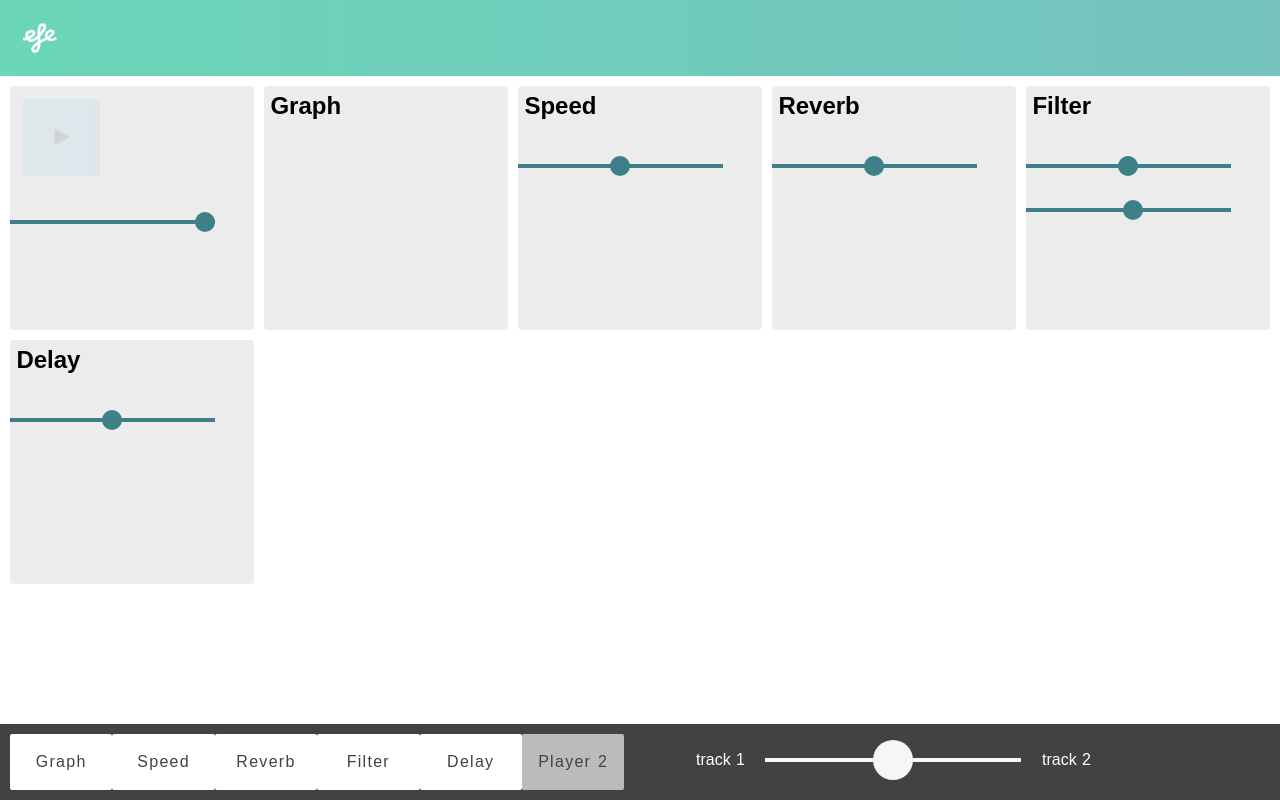
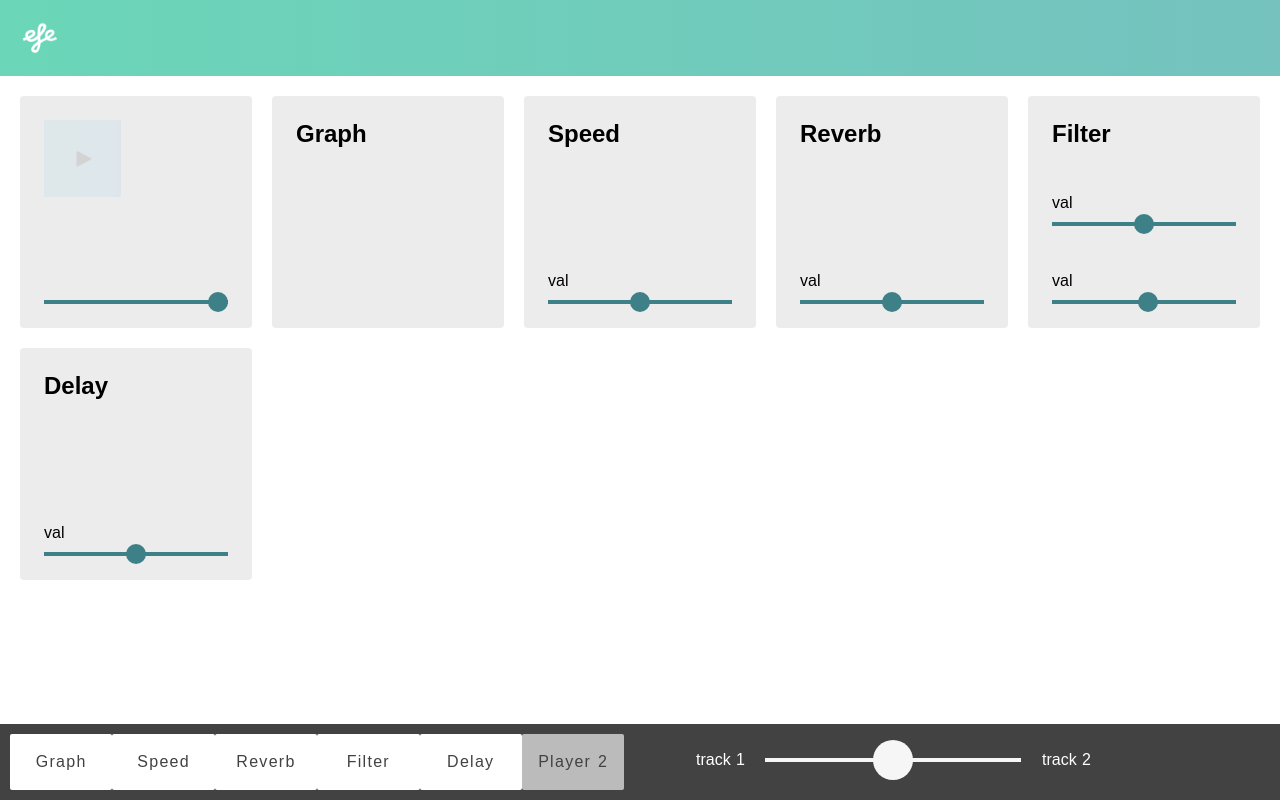
Before and after one commit to nckn/effe, a Nuxt app: page / in a window 1280 px wide. Built offline with nearby package versions, Linux system fonts and the light colour scheme.

Commit message:
Improving layout

```diff
--- a/assets/scss/main.scss
+++ b/assets/scss/main.scss
@@ -4,13 +4,16 @@
   Light blue: #A6CFDB;
 */
 
+$bar-height: 76px;
+$padding-node: 24px;
+$gap: 20px;
+$fx-bg: #BBB;
+
 * {
   margin: 0px;
   padding: 0px;
 }
 
-$bar-height: 76px;
-$fx-bg: #BBB;
 
 html, body {
   width: 100vw;
@@ -94,19 +97,26 @@ canvas#analyser {
   justify-content: center;
 }
 
+@mixin makeResponsiveStyle($attr, $val-sm, $val-lg) {
+  #{$attr}: $val-sm;
+  @media screen and (min-width: 768px) {
+    #{$attr}: $val-lg;
+  }
+}
+
 .master {
   .panel {
     position: relative;
     width: 100%;
     height: calc(100% - #{$bar-height});
-    // height: 800px;
+    // height: auto;
     // margin: 6vh auto 100px auto;
-    padding: 10px;
+    padding: $gap;
     /*background: #69ACBE;*/
     // display: flex;
     // flex-wrap: wrap;
     display: grid;
-    grid-gap: 10px;
+    grid-gap: $gap;
     grid-template-columns: repeat(2, minmax(100px, 1fr));
     // grid-template-columns: 1fr 1fr 1fr;
     @media screen and (min-width: 768px) {
@@ -129,6 +139,15 @@ canvas#analyser {
       position: relative;
       @include borderRadius(4px);
       @include transThis(opacity, 0.5s, ease-out);
+      // background: purple;
+      padding: $padding-node;
+      display: flex;
+      align-items: stretch;
+      justify-content: space-between;
+      flex-direction: column;
+      * {
+        // background: red;
+      }
       &.player {
         // display: block;
         @include transThis(all, 0.5s, ease-out);
@@ -149,8 +168,34 @@ canvas#analyser {
           white-space: normal;
         }
       }
-      h2 { margin: .5vw; width: 32%; height: 20%; float: left; }
-      h3 { margin: 8px 0 0 8%; float: left; }
+      h2 {
+
+      }
+      h3 {
+
+      }
+      .gui-wrapper {
+        display: flex;
+        align-items: stretch;
+        justify-content: space-between;
+        flex-direction: column;
+        &.sliders {
+          @include makeResponsiveStyle(height, 24px, 32px);
+        }
+        .slider-text {
+          display: flex;
+          justify-content: space-between;
+          label {
+            text-align: left;
+          }
+          output {
+            text-align: right;
+          }
+        }
+        input {
+          //
+        }
+      }
     }
   }
   /* Lower bar */
@@ -235,8 +280,9 @@ input[type="submit"] {
 .visible { opacity: 1; border: none; }
 
 .button-reg-one, .button-reg-two {
-  width: 6vw; height: 6vw;
-  margin: 1vw;
+  width: 6vw;
+  height: 6vw;
+  margin-right: 12px;
   color: #FFF;
 }
 
@@ -380,21 +426,15 @@ input {
 $thumb-size: 20px;
 
 input[type=range] {
-  width: 16vw; height: 4px;
+  height: 4px;
   -webkit-appearance: none;
   background-color: #3D8087;
-  margin: 2vh 0 3vh 0;
-}
-
-div.node.player > input[type=range] {
-  margin: 4vh 0 2vh 0;
 }
 
 input[type=range]::-moz-range-track {
   -webkit-appearance: none;
   background: #3D8087;
   height: 4px;
-  margin: 4vh 0 2vh 0;
 }
 
 input[type="range"]::-webkit-slider-thumb {
@@ -424,8 +464,8 @@ input[type=range]::-moz-focus-outer {
 
 /*hide the outline behind the border*/
 input[type=range]:-moz-focusring{
-    outline: none;
-    outline-offset: -1px;
+  outline: none;
+  outline-offset: -1px;
 }
 
 input[type=range]:focus::-moz-range-track {
@@ -437,11 +477,6 @@ input[type=range]:focus::-moz-range-track {
 }
 
 #delaysliders { position: relative; }
-
-output {
-  text-align: left;
-  margin: 0 7vh;
-}
 
 #delay-output { position: relative; clear: both; width: 100%; opacity: 0; }
 #feedback-output { position: relative; clear: both; width: 100%; opacity: 0; }
--- a/components/Node.vue
+++ b/components/Node.vue
@@ -1,9 +1,11 @@
 <template lang="pug">
   .node.effect(v-bind:id="node.class_name" v-show="node.isOn")
     h2 {{ node.name }}
-    div(v-for="(s, index) in node.sliders")
+    .gui-wrapper.sliders(v-for="(s, index) in node.sliders")
+      .slider-text
+        label val
+        output(id="speed-output" for="filter") {{ sliderVal }}
       input(v-bind:class="`${node.class_name}-${index}`" type="range" :min="s.min" :max="s.max" :step="s.step" v-model="sliderVal")
-      output(id="speed-output" for="filter") {{ sliderVal }}
 </template>
 
 <script>
--- a/components/PlayerNode.vue
+++ b/components/PlayerNode.vue
@@ -1,10 +1,12 @@
 <template lang="pug">
   .node.player(@drop="dropEvent" @dragover="dragOver" v-show="node.isOn" v-bind:id="player_id" v-bind:class="{ ishovering: isHovering }" @dragleave="turnOffHoverState")
+    .gui-wrapper
       #start-one.button-reg-one.invisible.drop(for='file-upload' @click="togglePlay" ref="start_box" name="player-one" v-bind:class="{ on: node.isPlaying}")
         div#upload-button-one(for='file-upload' ref="upload_btn")
         #buttonicon.buttonicon(ref="buttonicon")
         // <h4 id="drag-instr"><p>drag song here</p></h4>
       output#infolist.artistinfo.one(ref="artist_info")
+    .gui-wrapper
       input.volume-slider-one(type='range' name='color' min='0' max='1' step='0.01' @input="ctlVol")
     //- .songsearch
     //-   form
```
Lines whose indentation alone changed are shown as unchanged.
